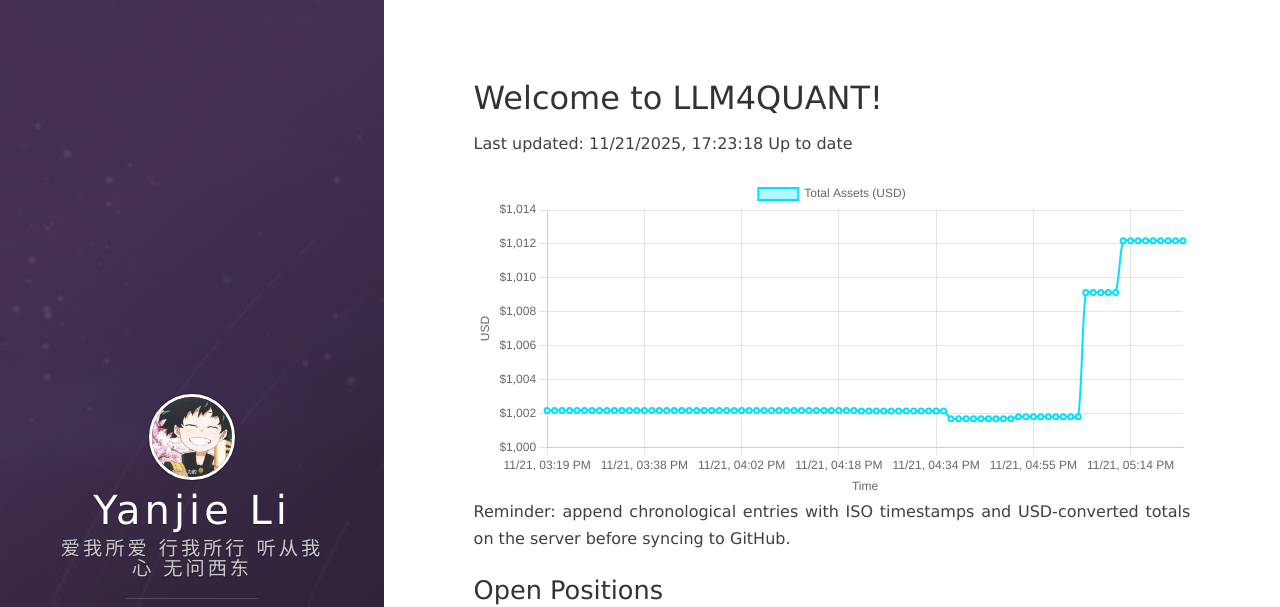
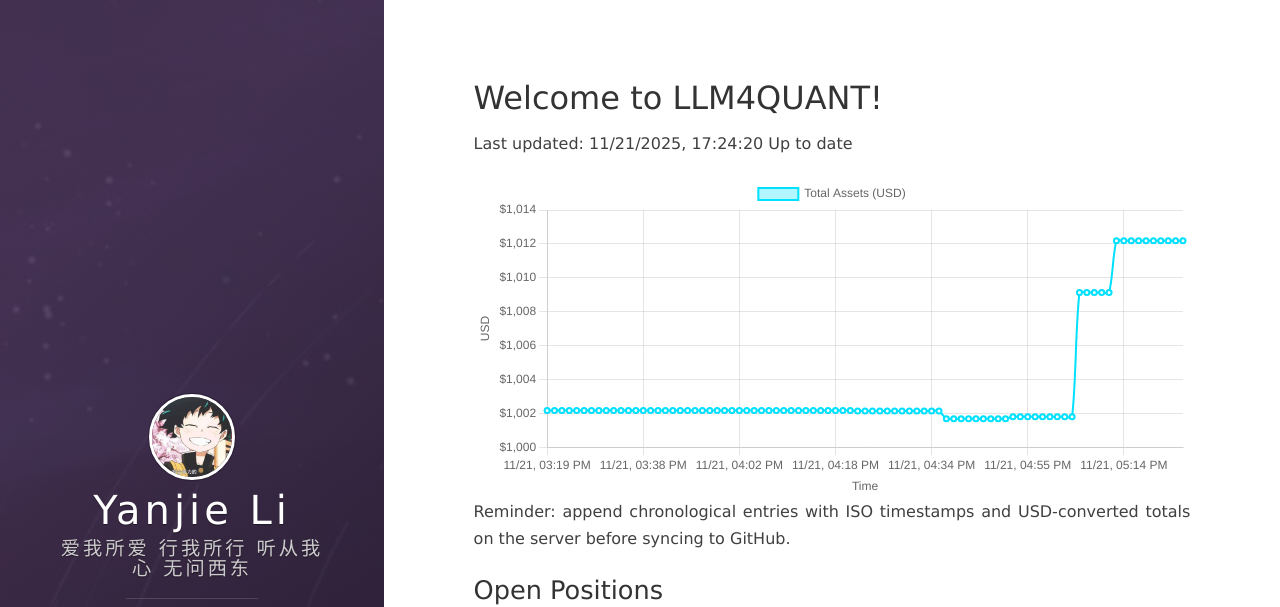
Before and after one commit to leeyegy/leeyegy.github.io, a Jekyll site: the page built from live-trading.html, in a window 1280 px wide and 1243 px high. Shown: the top 607 px of the window. Built offline with Jekyll 4.4.1, drawn with Linux system fonts in a browser that asks for light colours; nearby versions of some CDN libraries.

Commit message:
AccountMonitor: update balance history 2025-11-22T01:24:20+08:00

```diff
--- a/assets/data/binance/balance-history.json
+++ b/assets/data/binance/balance-history.json
@@ -1,5 +1,5 @@
 {
-  "generatedAt": "2025-11-22T01:23:18+08:00",
+  "generatedAt": "2025-11-22T01:24:20+08:00",
   "asset": "total_usd_value",
   "history": [
     {
@@ -345,6 +345,10 @@
     {
       "timestamp": "2025-11-22T01:23:18+08:00",
       "totalUsd": 1012.17914866
+    },
+    {
+      "timestamp": "2025-11-22T01:24:20+08:00",
+      "totalUsd": 1012.17914866
     }
   ]
 }
```
